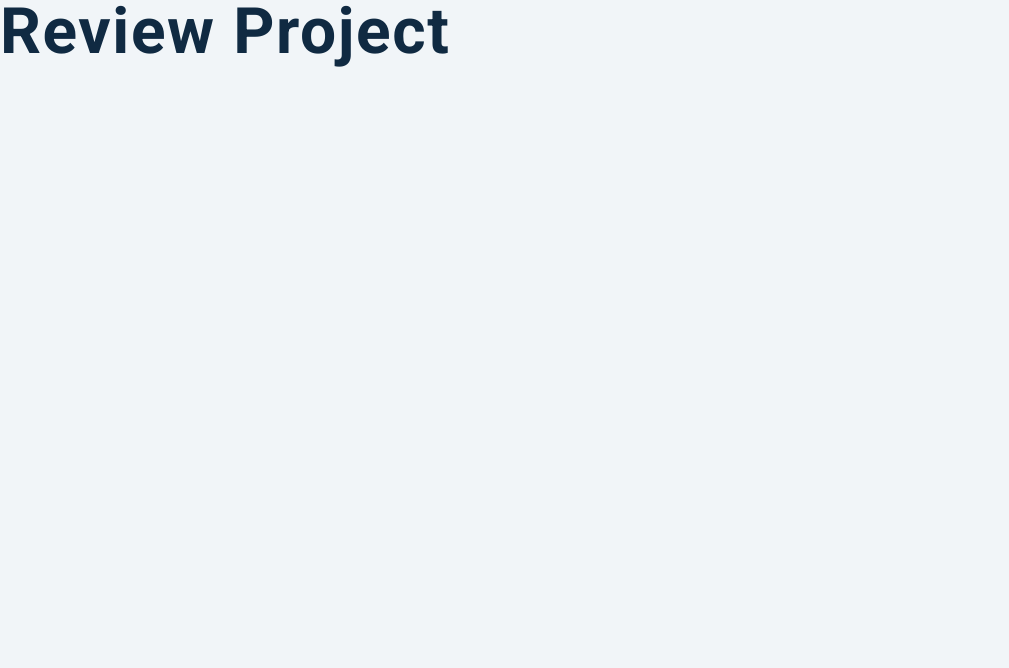
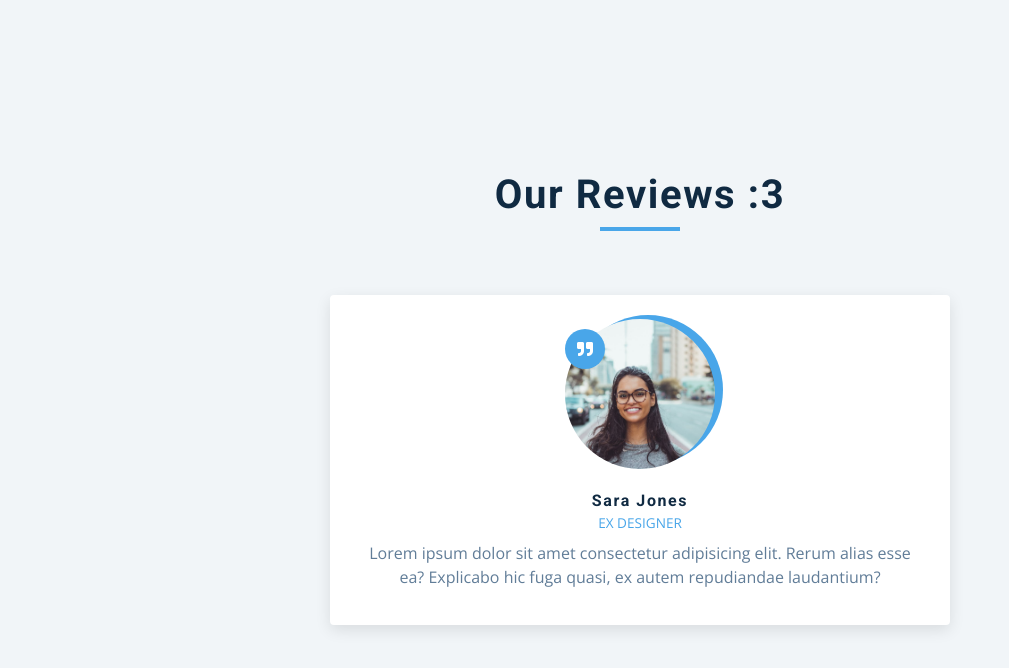
Before and after one commit to Curtis0927/nyahello, a plain HTML site: page reviews/setup/index.html in a window 1280 px wide. Shown: the whole page, without its empty margins (0-1009 px from the left). Drawn offline with nearby package versions, Linux system fonts and the light colour scheme.

Commit message:
Update index.html

```diff
--- a/reviews/setup/index.html
+++ b/reviews/setup/index.html
@@ -14,7 +14,26 @@
     <link rel="stylesheet" href="styles.css" />
   </head>
   <body>
-    <h1>review project</h1>
+ <main>
+   <section class="container">
+     <!--title :)-->
+     <div class="title">
+       <h2>Our reviews :3</h2>
+       <div class="underline"></div>
+    </div>
+    <!--review-->
+    <article class="review">
+      <div class="img-container">
+        <img src="./person-1.jpeg" id="person-img" alt="" >
+      </div>
+      <h4 id="author">sara jones</h4>
+      <p id="job">ex designer</p>
+      <p id="info">
+        Lorem ipsum dolor sit amet consectetur adipisicing elit. Rerum alias esse ea? Explicabo hic fuga quasi, ex autem repudiandae laudantium?
+      </p>
+    </article>
+    </section>
+ </main>
     <!-- javascript -->
     <script src="app.js"></script>
   </body>
```
